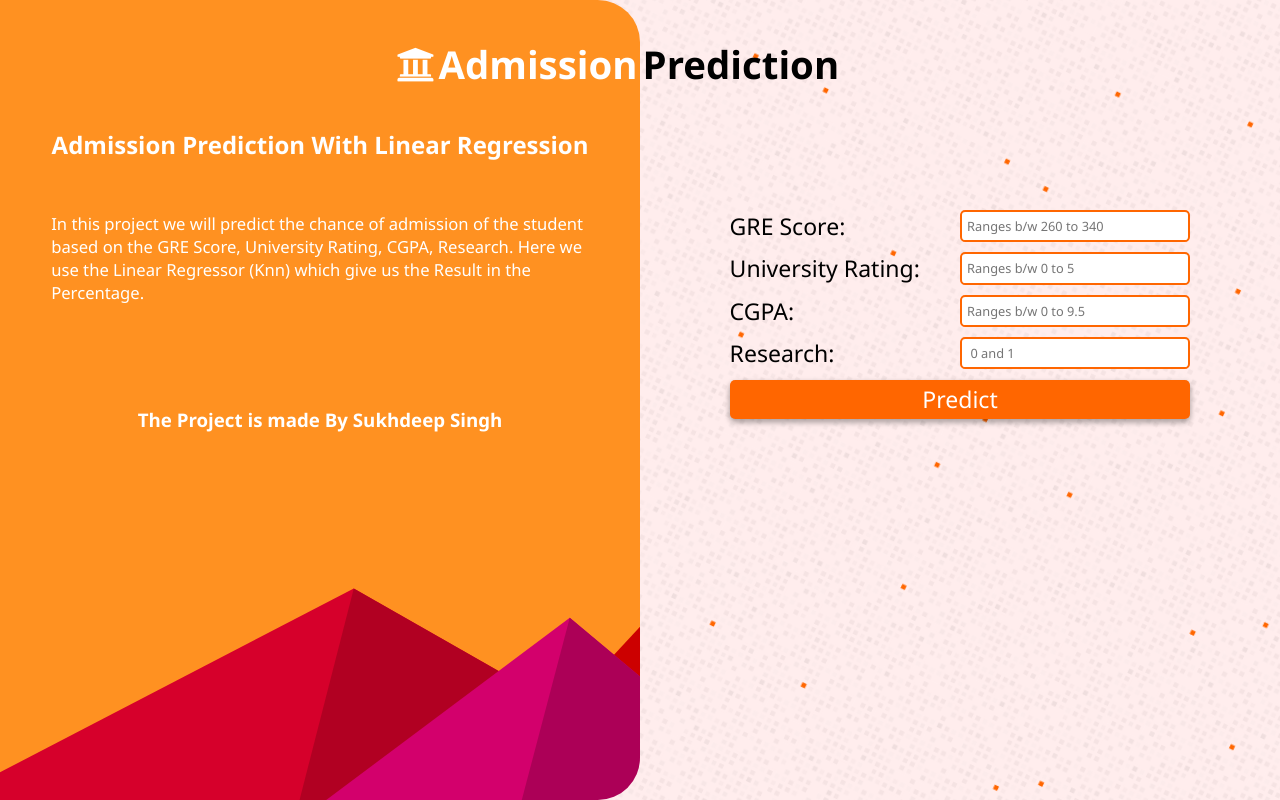
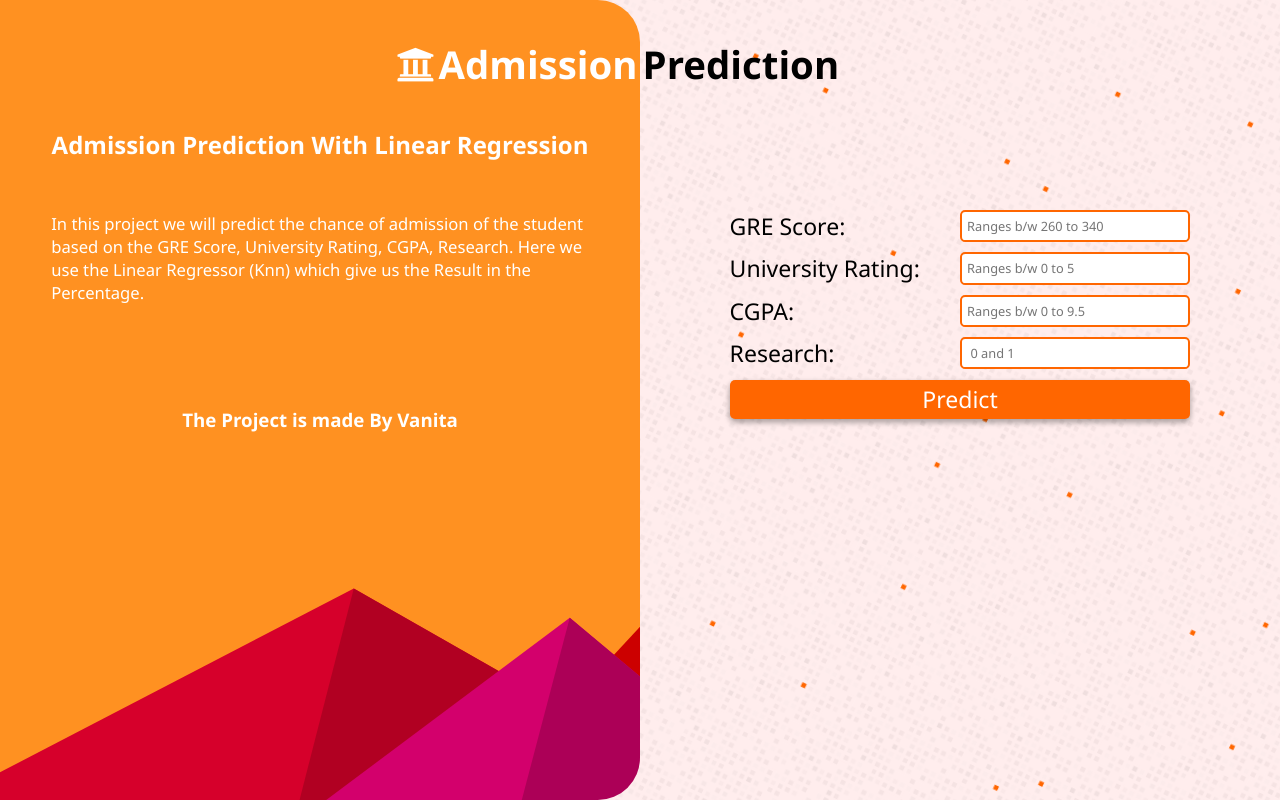
Before and after one commit to vanita2906/AdmissionPrediction, a Flask app: page / in a window 1280 px wide. Run offline with Flask 2, Linux system fonts and the light colour scheme; parts of the project's set-up code (start-up, migrations or seed data) failed here and were passed over.

Commit message:
Update index.html

```diff
--- a/templates/index.html
+++ b/templates/index.html
@@ -215,7 +215,7 @@
                 Rating, CGPA, Research. Here we use the Linear Regressor (Knn) which give us the Result in the
                 Percentage. </p>
         </div>
-        <h3>The Project is made By Sukhdeep Singh</h3>
+        <h3>The Project is made By Vanita</h3>
     </div>
     <div class="mainCon2">
         <h1 class="head2">Prediction</h1>
```
